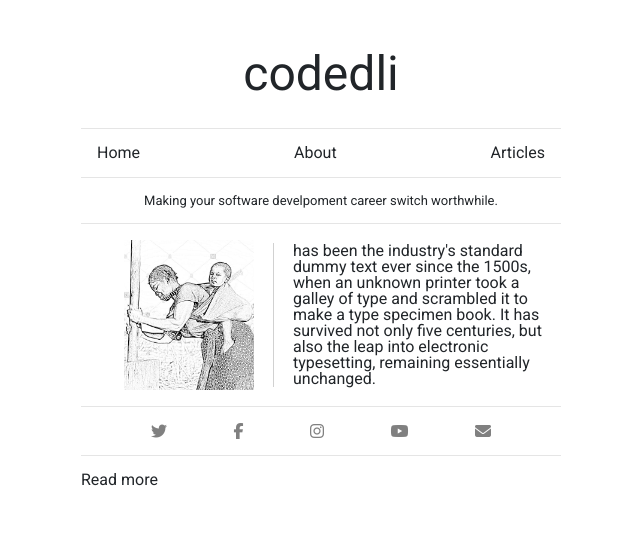
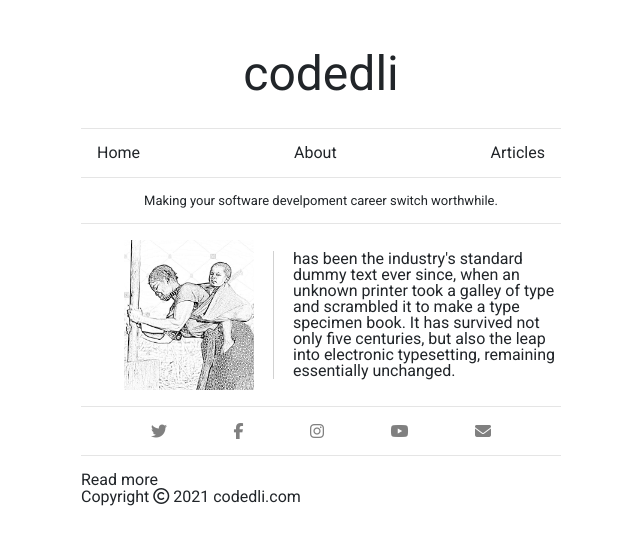
Before and after one commit to george-shammar/codedli, a plain HTML site: page index.html in a window 1280 px wide. Shown: the whole page, without its empty margins (319-959 px from the left). Drawn offline with nearby package versions, Linux system fonts and the light colour scheme.

Commit message:
add text

```diff
--- a/index.html
+++ b/index.html
@@ -25,7 +25,7 @@
             <p class = "tag">Making your software develpoment career switch worthwhile.</p><hr>
             <div class = "profile"><hr>
                 <img src = "asset/image/motherland.jpg" class = "img">
-                <p class = "lorem">has been the industry's standard dummy text ever since the 1500s, when an unknown printer took a galley of type and scrambled it to make a type specimen book. It has survived not only five centuries, but also the leap into electronic typesetting, remaining essentially unchanged.</p>
+                <p class = "lorem">has been the industry's standard dummy text ever since, when an unknown printer took a galley of type and scrambled it to make a type specimen book. It has survived not only five centuries, but also the leap into electronic typesetting, remaining essentially unchanged.</p>
             </div><hr>
             <div class = "icon">
                 <i class="fab fa-twitter"></i>
@@ -38,6 +38,12 @@
 
 
             <p>Read more</p>
+            <footer>
+                <div>
+                    <p>Copyright <i class="far fa-copyright"></i> 2021 codedli.com</p>
+                </div>
+
+            </footer>
         </div>
     </body>
 </html>
```
Also changed, not shown: 1 other file.
